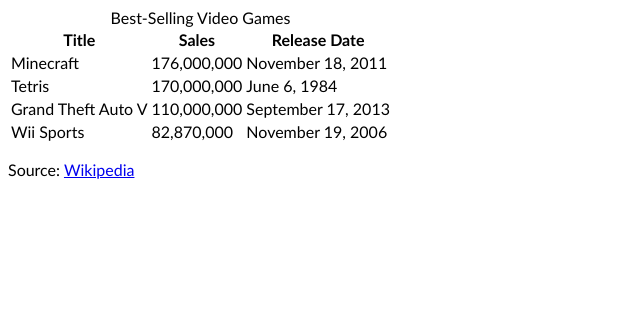
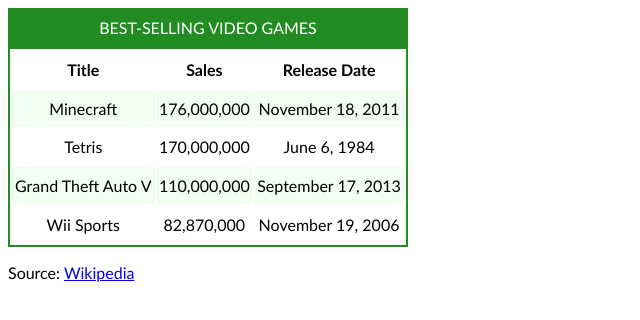
Before and after one commit to tanishqjain/frontend-fundamentals-assignments, a plain HTML site: page Assignment5_CSS_Basics/Assignments/Best-selling video games table (CSS)/bestgames.html in a window 1280 px wide. Shown: the whole page, without its empty margins (0-640 px from the left). Drawn offline with Linux system fonts and the light colour scheme.

Commit message:
cherishma

```diff
--- a/Assignment5_CSS_Basics/Assignments/Best-selling video games table (CSS)/bestgames.html
+++ b/Assignment5_CSS_Basics/Assignments/Best-selling video games table (CSS)/bestgames.html
@@ -3,6 +3,31 @@
 <head>
    <title>Best-Selling Video Games</title>
    <link rel="stylesheet" href="styles.css">
+   <style>
+      /* Your provided CSS code goes here */
+      /* styles.css */
+
+      /* ID selector for the game-table */
+      #game-table {
+        border: 2px solid var(--table-color);
+        text-align: center;
+        height: 200px;
+        width: 400px;
+      }
+
+      /* Descendant selector for the <caption> inside the <table> */
+      #game-table caption {
+        text-transform: uppercase;
+        background-color: var(--table-color);
+        color: white;
+        padding: 10px;
+      }
+
+      /* Pseudo-class selector :nth-child(even) for <tr> */
+      #game-table tr:nth-child(even) {
+        background-color: var(--row-bg-color);
+      }
+   </style>
 </head>
 <body>
    <table id="game-table">
@@ -37,5 +62,4 @@
       Source: <a href="https://en.wikipedia.org/wiki/List_of_best-selling_video_games">Wikipedia</a>
    </p>
 </body>
-
 </html>
--- a/Assignment5_CSS_Basics/Assignments/Best-selling video games table (CSS)/styles.css
+++ b/Assignment5_CSS_Basics/Assignments/Best-selling video games table (CSS)/styles.css
@@ -4,4 +4,22 @@
    font-family: Calibri, Myriad;
 }
 
-/* Your solution goes here */
+#game-table {
+   border: 2px solid var(--table-color);
+   text-align: center;
+   height: 200px;
+   width: 400px;
+ }
+
+ /* Descendant selector for the <caption> inside the <table> */
+ #game-table caption {
+   text-transform: uppercase;
+   background-color: var(--table-color);
+   color: white;
+   padding: 10px;
+ }
+
+ /* Pseudo-class selector :nth-child(even) for <tr> */
+ #game-table tr:nth-child(even) {
+   background-color: var(--row-bg-color);
+ }
```
